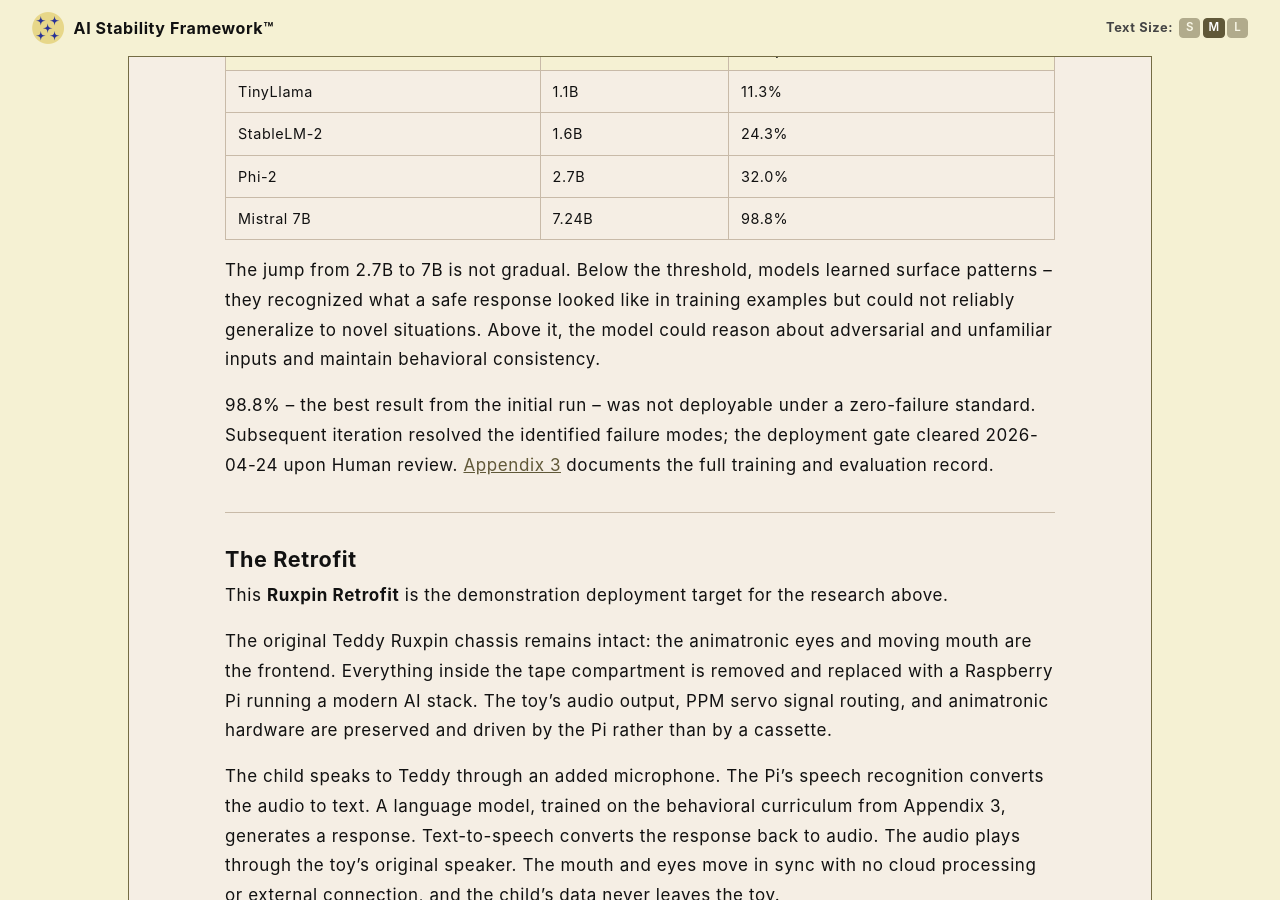
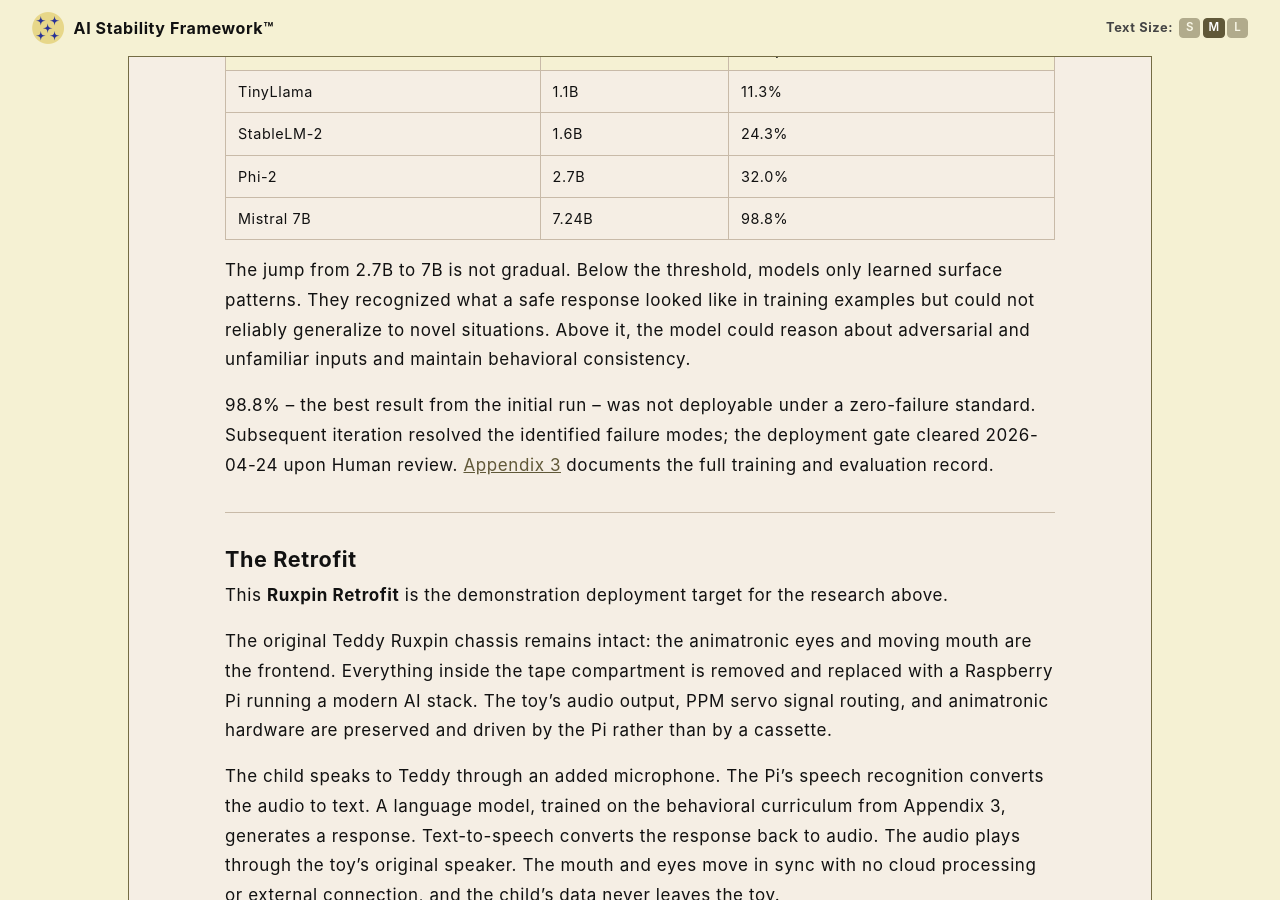
Before and after one commit to rojaslen/AISF-WEB, a Jekyll site: the page built from apx05.md, in a window 1280 px wide and 900 px high, scrolled down 2268 px. Built offline with Jekyll 4.4.1, drawn with Linux system fonts in a browser that asks for light colours; some web fonts are replaced; some of the changed text lies outside the part shown.

Commit message:
Update apx05.md

```diff
--- a/apx05.md
+++ b/apx05.md
@@ -62,7 +62,7 @@
 | Phi-2 | 2.7B | 32.0% |
 | Mistral 7B | 7.24B | 98.8% |
 
-The jump from 2.7B to 7B is not gradual. Below the threshold, models learned surface patterns -- they recognized what a safe response looked like in training examples but could not reliably generalize to novel situations. Above it, the model could reason about adversarial and unfamiliar inputs and maintain behavioral consistency.
+The jump from 2.7B to 7B is not gradual. Below the threshold, models only learned surface patterns. They recognized what a safe response looked like in training examples but could not reliably generalize to novel situations. Above it, the model could reason about adversarial and unfamiliar inputs and maintain behavioral consistency.
 
 98.8% -- the best result from the initial run -- was not deployable under a zero-failure standard. Subsequent iteration resolved the identified failure modes; the deployment gate cleared 2026-04-24 upon Human review. [Appendix 3]({% link apx03.md %}) documents the full training and evaluation record.
 
```
Also changed, not shown: other parts of apx05.md (+1 -1 lines).
